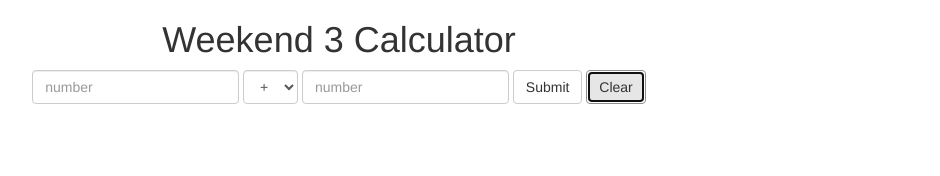
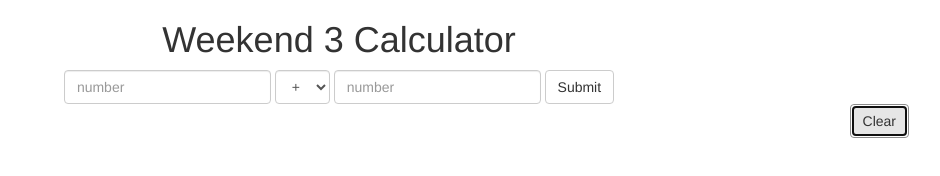
Before and after one commit to JaynieA/Weekend3_Calculator, a website: page public/index.html in a window 1280 px wide. Both pictures are taken after a click on the button "Clear". Shown: the whole page, without its empty margins (301-1241 px from the left). Drawn offline with Linux system fonts and the light colour scheme; no server answers.

Commit message:
calling reset function inside of clear event listener

```diff
--- a/public/index.html
+++ b/public/index.html
@@ -23,8 +23,9 @@
       </select>
       <input type="number" placeholder="number" class="form-control" id="numTwoIn">
       <button type="button" name="button" class="btn btn-default" id="submit">Submit</button>
-      <button type="button" name="button" class="btn btn-default" id="clear">Clear</button>
+
     </form>
+    <button type="button" name="button" class="btn btn-default pull-right" id="clear">Clear</button>
   </div>
 </body>
 </html>
--- a/public/js/client.js
+++ b/public/js/client.js
@@ -17,6 +17,14 @@ var postOperation = function(object) {
     }
   }); // end ajax post
 }; // end postOperation
+
+var reset = function() {
+  console.log('in reset');
+  //clear input fields
+  $('input').val('');
+  //add more logic
+  //to reset the whole experience here
+}; // end reset
 
 $(document).ready(function() {
   $.ajax({
@@ -42,9 +50,6 @@ $(document).ready(function() {
 
   $('#clear').on('click', function() {
     console.log('clear clicked');
-    //clear input fields
-    $('input').val('');
-    //add more logic
-    //to reset the whole experience here
+    reset();
   }); // end #clear onclick
 }); // end doc ready
```
